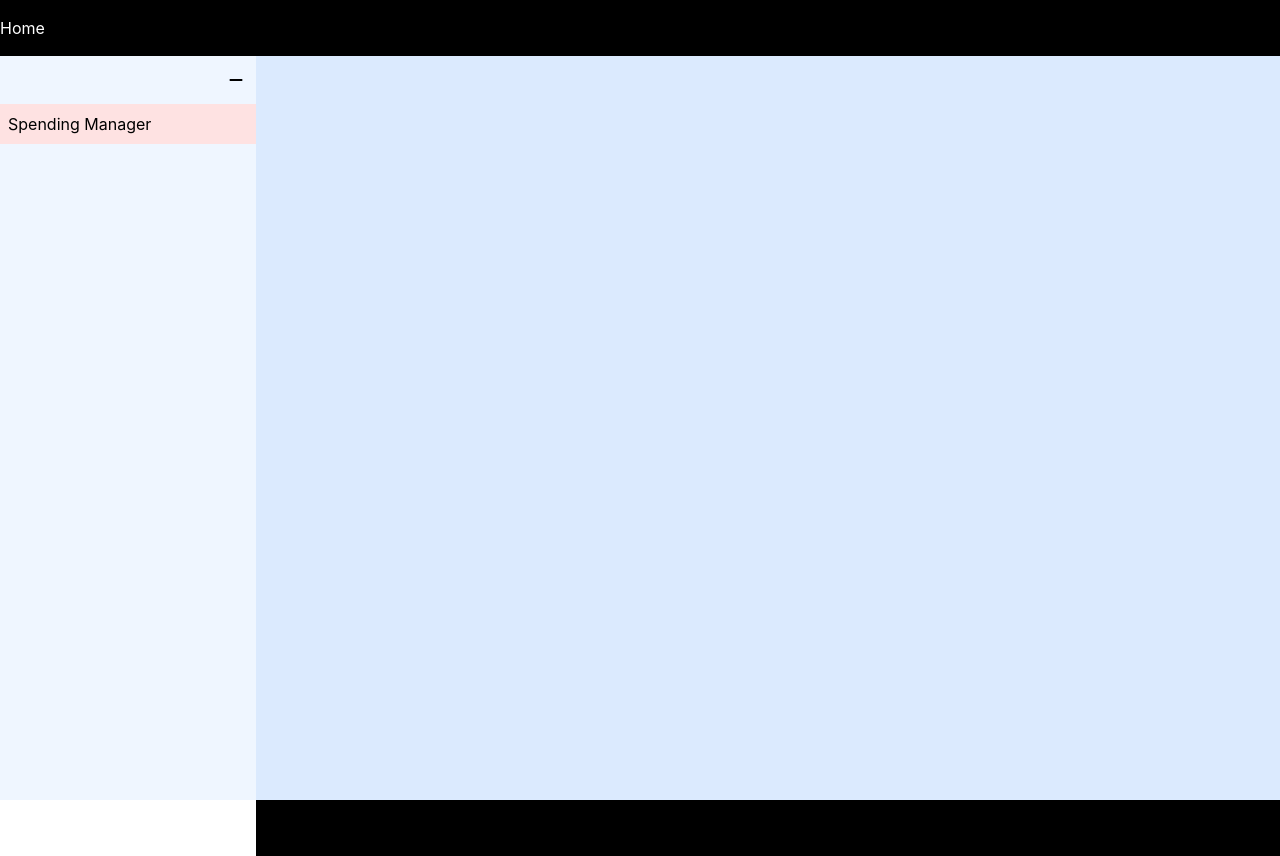
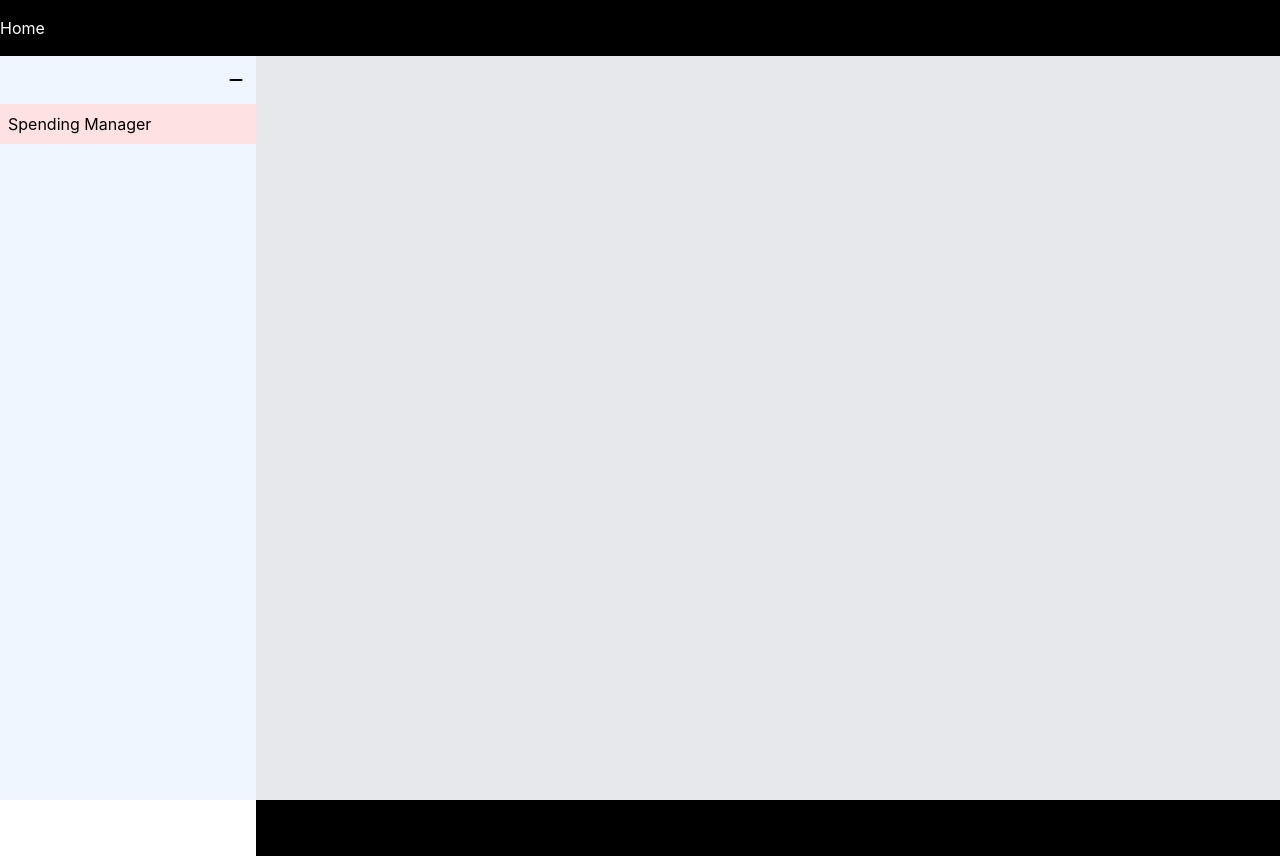
Before and after one commit to NhatDev94/manager, a React (Create React App) app: page / in a window 1280 px wide. Built offline with nearby package versions, Linux system fonts and the light colour scheme.

Commit message:
update bg main

```diff
--- a/src/layouts/index.tsx
+++ b/src/layouts/index.tsx
@@ -38,7 +38,7 @@ const Layout = () => {
                 }
             </div>
 
-            <div className={`${mainWidth} relative top-14 ${mainLeftPosition} bg-blue-100 duration-300`}>
+            <div className={`${mainWidth} relative top-14 ${mainLeftPosition} bg-gray-200 duration-300`}>
                 <div className='main min-h-[calc(100vh-56px)] p-2'>
                     <Routers />
                 </div>
```
